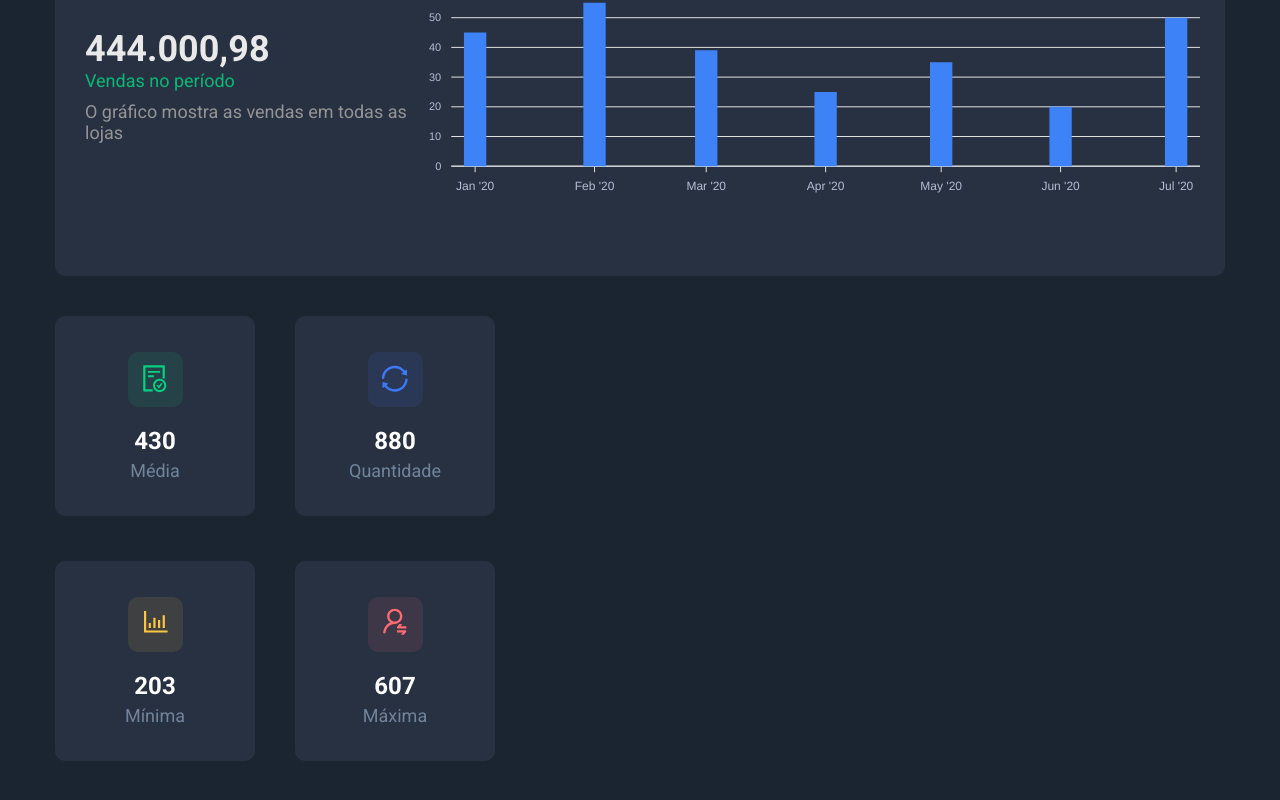
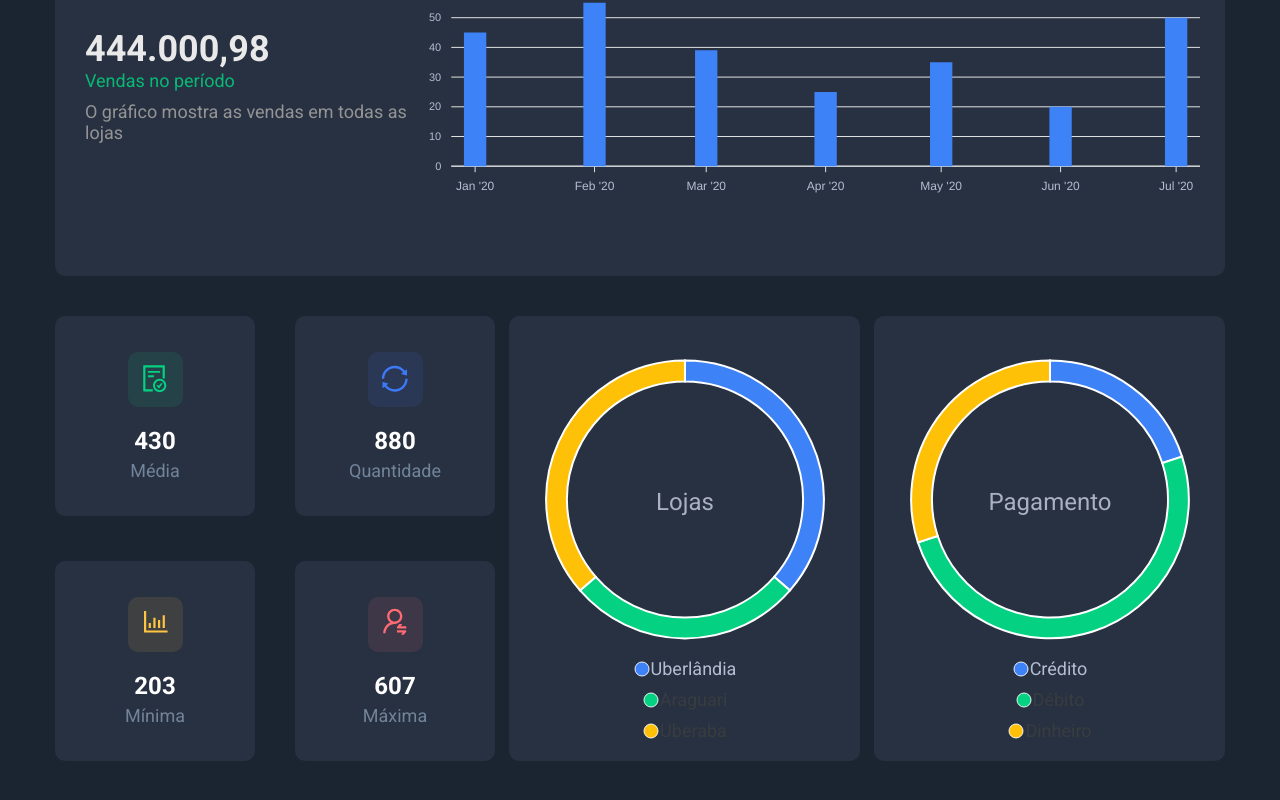
Before and after one commit to AlexandreLuisSilva/Cap12-ds_sales, a React (Create React App) app in the folder front-web/: page / in a window 1280 px wide. Shown: the part 344-1144 px from the top of the page. Built offline with nearby package versions, Linux system fonts and the light colour scheme.

Commit message:
Add pieChartCard Component

```diff
--- a/front-web/src/App.css
+++ b/front-web/src/App.css
@@ -3,7 +3,7 @@
 }
 
 .sales-overview-container {
-   display: fles;
+   display: flex;
    justify-content: space-between;
    margin-top: 40px;
    margin-bottom: 40px;
--- a/front-web/src/App.tsx
+++ b/front-web/src/App.tsx
@@ -1,6 +1,7 @@
 import './App.css';
 import Filter from './components/filter';
 import Header from './components/header';
+import PieChartCard from './components/pie-chart-card';
 import SalesByDate from './components/sales-by-date';
 import SalesSummary from './components/sales-summary';
 
@@ -13,6 +14,16 @@
             <SalesByDate />
             <div className="sales-overview-container">
                <SalesSummary />
+               <PieChartCard
+                  name="Lojas"
+                  labels={['Uberlândia', 'Araguari', 'Uberaba']}
+                  series={[40, 30, 40]}
+               />
+               <PieChartCard
+                  name="Pagamento"
+                  labels={['Crédito', 'Débito', 'Dinheiro']}
+                  series={[20, 50, 30]}
+               />
             </div>
          </div>
       </>
--- /dev/null
+++ b/front-web/src/components/pie-chart-card/helpers.ts
@@ -0,0 +1,68 @@
+import { ApexOptions } from 'apexcharts';
+
+export const buildPieChartConfig = (labels: string[] = [], name: string) => {
+  return {
+    labels,
+    noData: {
+      text: 'Sem resultados',
+      align: 'center',
+      verticalAlign: 'middle',
+      offsetX: 0,
+      offsetY: 0,
+      style: {
+        color: '#FFF',
+        fontSize: '18px',
+        fontFamily: 'Roboto, sans-serif'
+      }
+    },
+    colors: ['#3e82f7', '#04d182', '#ffc107', '#ff6b72'],
+    legend: {
+      show: true,
+      floating: false,
+      position: 'bottom',
+      offsetY: 0,
+      labels: {
+        colors: ['#b4bed2']
+      },
+      fontFamily: 'Roboto, sans-serif',
+      fontSize: '18px',
+      itemMargin: {
+         vertical: 5
+      }
+    },
+    dataLabels: {
+      enabled: false
+    },
+    plotOptions: {
+      pie: {
+        size: 400,
+        donut: {
+          size: '85%',
+          labels: {
+            show: true,
+            name: {
+              show: true,
+              offsetY: 10,
+              formatter: function () {
+                return name;
+              }
+            },
+            total: {
+              show: true,
+              showAlways: true,
+              fontSize: '24px',
+              color: '#ABB1C0',
+              fontFamily: 'Roboto, sans-serif',
+              formatter: function () {
+                return '';
+              }
+            }
+          }
+        }
+      }
+    },
+    chart: {
+      height: '400px'
+    }
+  } as ApexOptions;
+};
--- /dev/null
+++ b/front-web/src/components/pie-chart-card/index.tsx
@@ -0,0 +1,25 @@
+import './styles.css';
+import ReactApexChart from 'react-apexcharts';
+import { buildPieChartConfig } from './helpers';
+
+type Props = {
+   labels: string[];
+   name: string;
+   series: number[];
+};
+
+function PieChartCard({ labels, name, series }: Props) {
+   return (
+      <div className="pie-chart-card-container base-card">
+         <ReactApexChart
+            options={buildPieChartConfig(labels, name)}
+            type="donut"
+            width="400"
+            height="400"
+            series={series}
+         />
+      </div>
+   );
+}
+
+export default PieChartCard;
--- /dev/null
+++ b/front-web/src/components/pie-chart-card/styles.css
@@ -0,0 +1,11 @@
+.pie-chart-card-container {
+   width: 30%;
+   padding-top: 35px;
+   display: flex;
+   justify-content: center;
+}
+
+.apexcharts-legend.apexcharts-align-center {
+   flex-direction: column;
+   align-items: center;
+}
```
